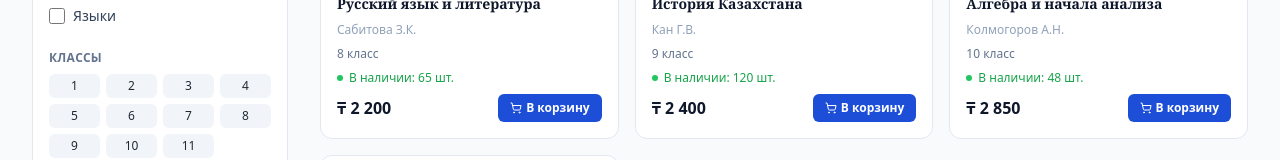
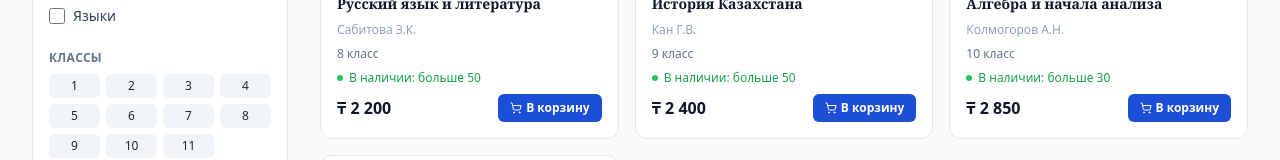
Before and after one commit to choizhenya-blip/megahub, a Next.js app: page /catalog in a window 1280 px wide. Shown: the part 294-454 px from the top of the page. Built offline with nearby package versions, Linux system fonts and the light colour scheme; no server answers; the database is empty.

Commit message:
Hide exact stock counts, show approximate ranges instead
Display: меньше 10 / больше 10 / больше 30 / больше 50
Cart limit enforcement still uses real stock_count.
i18n keys added for RU/KZ/EN.

Co-Authored-By: Claude Sonnet 4.6 <noreply@anthropic.com>

```diff
--- a/src/app/catalog/page.tsx
+++ b/src/app/catalog/page.tsx
@@ -72,6 +72,14 @@ type SortKey = "cheap" | "expensive" | "new";
 function formatPrice(p: number | null | undefined) {
   if (p == null) return "—";
   return `₸ ${Number(p).toLocaleString("ru-KZ")}`;
+}
+
+// ── Stock label (hides exact count) ──────────────────────────
+function getStockLabel(stock: number, m: ReturnType<typeof useI18n>["m"]): string {
+  if (stock < 10)  return `${m.book.inStockPrefix} ${m.book.stockLessThan10}`;
+  if (stock < 30)  return `${m.book.inStockPrefix} ${m.book.stockMoreThan10}`;
+  if (stock < 50)  return `${m.book.inStockPrefix} ${m.book.stockMoreThan30}`;
+  return `${m.book.inStockPrefix} ${m.book.stockMoreThan50}`;
 }
 
 // ── Quantity Controller ──────────────────────────────────────
@@ -444,7 +452,7 @@ function CatalogInner() {
                           <span className="text-xs" style={{ fontFamily: "system-ui,sans-serif", color: outOfStock ? "#DC2626" : "#16A34A" }}>
                             {outOfStock
                               ? m.book.outOfStock
-                              : `${m.book.inStockPrefix} ${b.stock_count} ${m.book.inStockSuffix}`}
+                              : getStockLabel(b.stock_count ?? 0, m)}
                           </span>
                         </div>
 
--- a/src/i18n/messages/en.ts
+++ b/src/i18n/messages/en.ts
@@ -66,6 +66,10 @@ export const en = {
     outOfStock: "Out of stock",
     inStockPrefix: "In stock:",
     inStockSuffix: "pcs",
+    stockLessThan10: "less than 10",
+    stockMoreThan10: "more than 10",
+    stockMoreThan30: "more than 30",
+    stockMoreThan50: "more than 50",
     retail: "₸",
     wholesalePrefix: "Wholesale:",
     addToCart: "Add to cart",
--- a/src/i18n/messages/kz.ts
+++ b/src/i18n/messages/kz.ts
@@ -66,6 +66,10 @@ export const kz = {
     outOfStock: "Қоймада жоқ",
     inStockPrefix: "Қоймада:",
     inStockSuffix: "дана",
+    stockLessThan10: "10-нан аз",
+    stockMoreThan10: "10-нан көп",
+    stockMoreThan30: "30-нан көп",
+    stockMoreThan50: "50-нен көп",
     retail: "₸",
     wholesalePrefix: "Көтерме:",
     addToCart: "Себетке",
--- a/src/i18n/messages/ru.ts
+++ b/src/i18n/messages/ru.ts
@@ -66,6 +66,10 @@ export const ru = {
     outOfStock: "Нет в наличии",
     inStockPrefix: "В наличии:",
     inStockSuffix: "шт.",
+    stockLessThan10: "меньше 10",
+    stockMoreThan10: "больше 10",
+    stockMoreThan30: "больше 30",
+    stockMoreThan50: "больше 50",
     retail: "₸",
     wholesalePrefix: "Опт:",
     addToCart: "В корзину",
```
